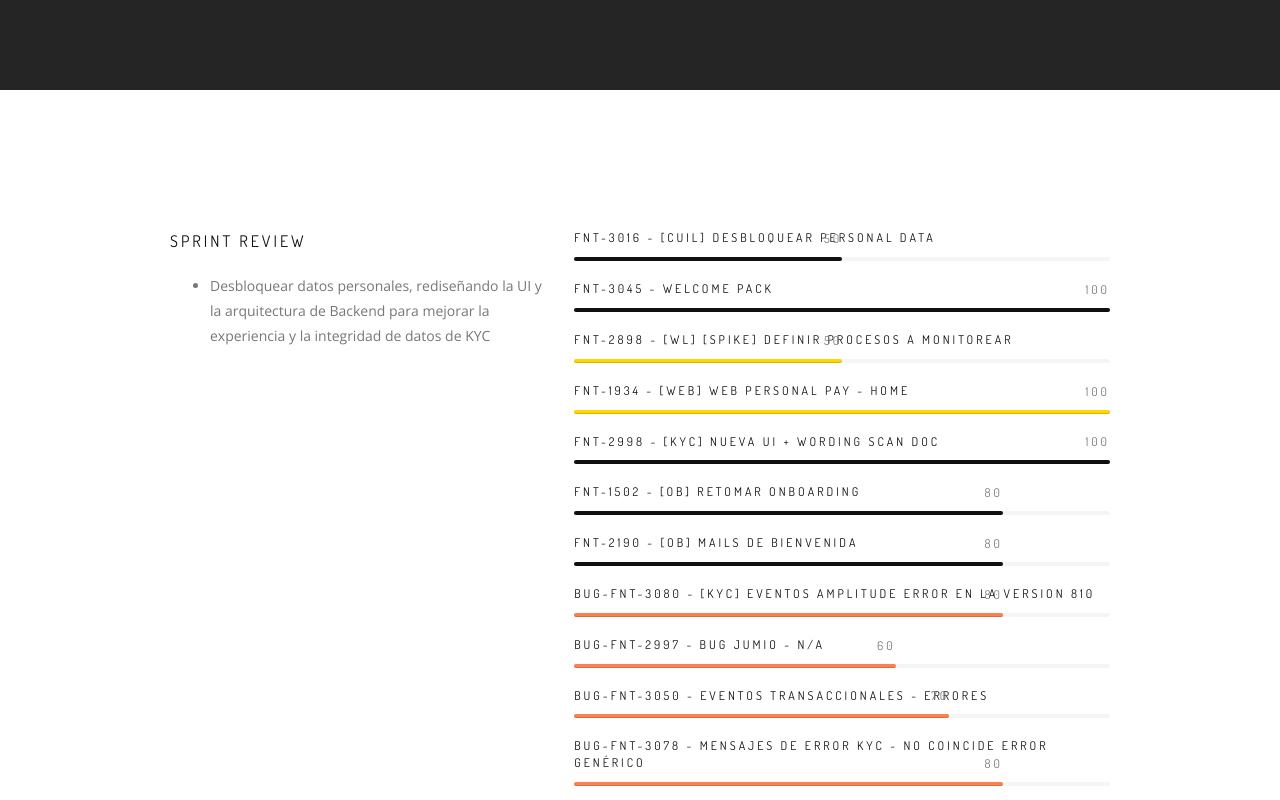
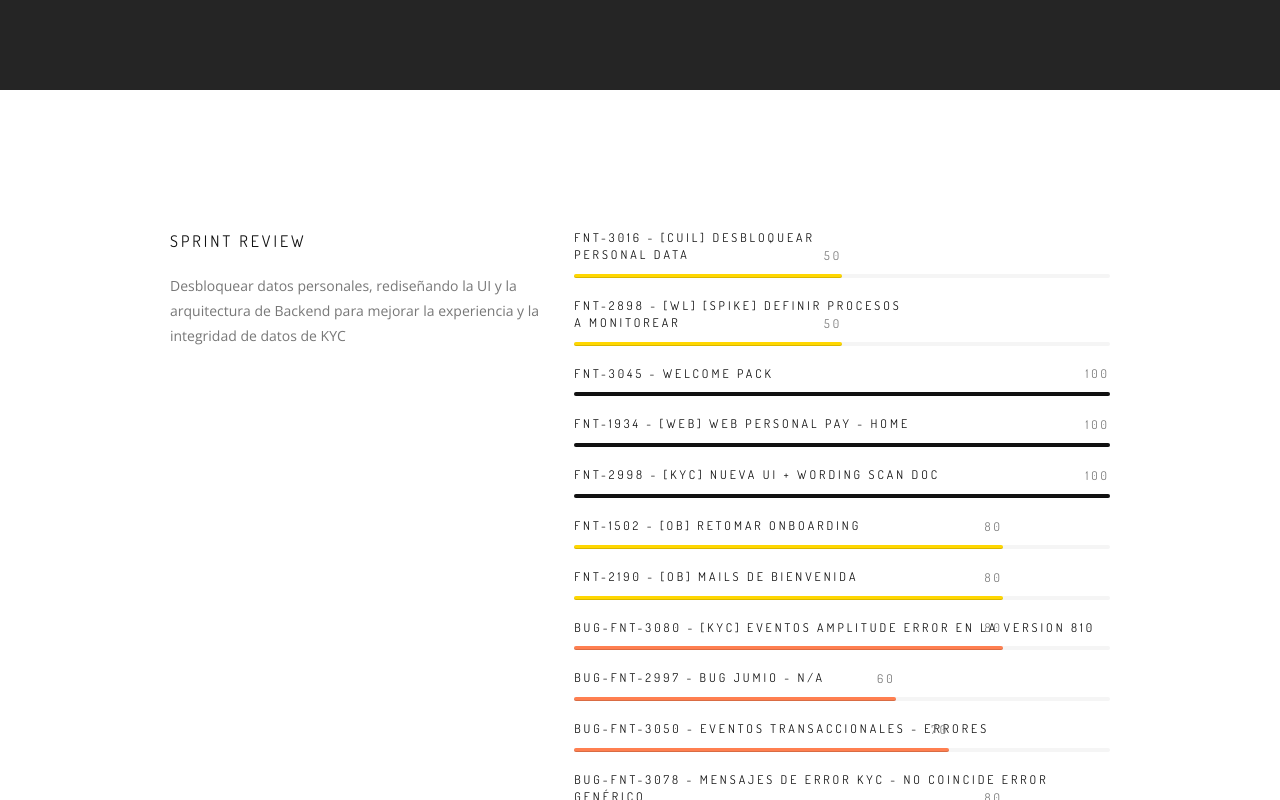
Before and after one commit to jorgeloviedo/ck, a website: page public/about.html in a window 1280 px wide. Shown: the part 474-1274 px from the top of the page. Drawn offline with nearby package versions, Linux system fonts and the light colour scheme; some packages are replaced by stand-ins of ours.

Commit message:
Modificaciones esteticas

```diff
--- a/public/about.html
+++ b/public/about.html
@@ -76,16 +76,24 @@
             <div class="row">
                 <div class="col-sm-5">
                     <h4 class="font-alt m-t-0 m-b-20">Sprint Review</h4>
-                    <ul>
-                        <li>Desbloquear datos personales, rediseñando la UI y la arquitectura de Backend para mejorar la experiencia y la integridad de datos de KYC
-                        </li>
-                    </ul>
+
+                        <div>Desbloquear datos personales, rediseñando la UI y la arquitectura de Backend para mejorar la experiencia y la integridad de datos de KYC
+                        </div>
+
                 </div>
                 <div class="col-sm-7">
 
-                    <h6 class="progress-title font-alt">FNT-3016 - [cuil] Desbloquear Personal Data</h6>
+                    <h6 class="progress-title font-alt">FNT-3016 - [cuil] Desbloquear </br>Personal Data</h6>
                     <div class="progress">
-                        <div class="progress-bar pb-dark" aria-valuenow="50" role="progressbar" aria-valuemin="0"
+                        <div class="progress-bar pb-orange" aria-valuenow="50" role="progressbar" aria-valuemin="0"
+                             aria-valuemax="100">
+                            <span class="font-alt"></span>
+                        </div>
+                    </div>
+
+                    <h6 class="progress-title font-alt">FNT-2898 - [WL] [spike] Definir procesos </br> a monitorear</h6>
+                    <div class="progress">
+                        <div class="progress-bar pb-orange" aria-valuenow="50" role="progressbar" aria-valuemin="0"
                              aria-valuemax="100">
                             <span class="font-alt"></span>
                         </div>
@@ -99,17 +107,10 @@
                         </div>
                     </div>
 
-                    <h6 class="progress-title font-alt">FNT-2898 - [WL] [spike] Definir procesos a monitorear</h6>
-                    <div class="progress">
-                        <div class="progress-bar pb-orange" aria-valuenow="50" role="progressbar" aria-valuemin="0"
-                             aria-valuemax="100">
-                            <span class="font-alt"></span>
-                        </div>
-                    </div>
 
                     <h6 class="progress-title font-alt">FNT-1934 - [web] Web Personal Pay - Home</h6>
                     <div class="progress">
-                        <div class="progress-bar pb-orange" aria-valuenow="100" role="progressbar" aria-valuemin="0"
+                        <div class="progress-bar pb-dark" aria-valuenow="100" role="progressbar" aria-valuemin="0"
                              aria-valuemax="100">
                             <span class="font-alt"></span>
                         </div>
@@ -125,7 +126,7 @@
 
                     <h6 class="progress-title font-alt">FNT-1502 - [OB] Retomar Onboarding</h6>
                     <div class="progress">
-                        <div class="progress-bar pb-dark" aria-valuenow="80" role="progressbar" aria-valuemin="0"
+                        <div class="progress-bar pb-orange" aria-valuenow="80" role="progressbar" aria-valuemin="0"
                              aria-valuemax="100">
                             <span class="font-alt"></span>
                         </div>
@@ -133,7 +134,7 @@
 
                     <h6 class="progress-title font-alt">FNT-2190 - [OB] Mails de Bienvenida</h6>
                     <div class="progress">
-                        <div class="progress-bar pb-dark" aria-valuenow="80" role="progressbar" aria-valuemin="0"
+                        <div class="progress-bar pb-orange" aria-valuenow="80" role="progressbar" aria-valuemin="0"
                              aria-valuemax="100">
                             <span class="font-alt"></span>
                         </div>
```
